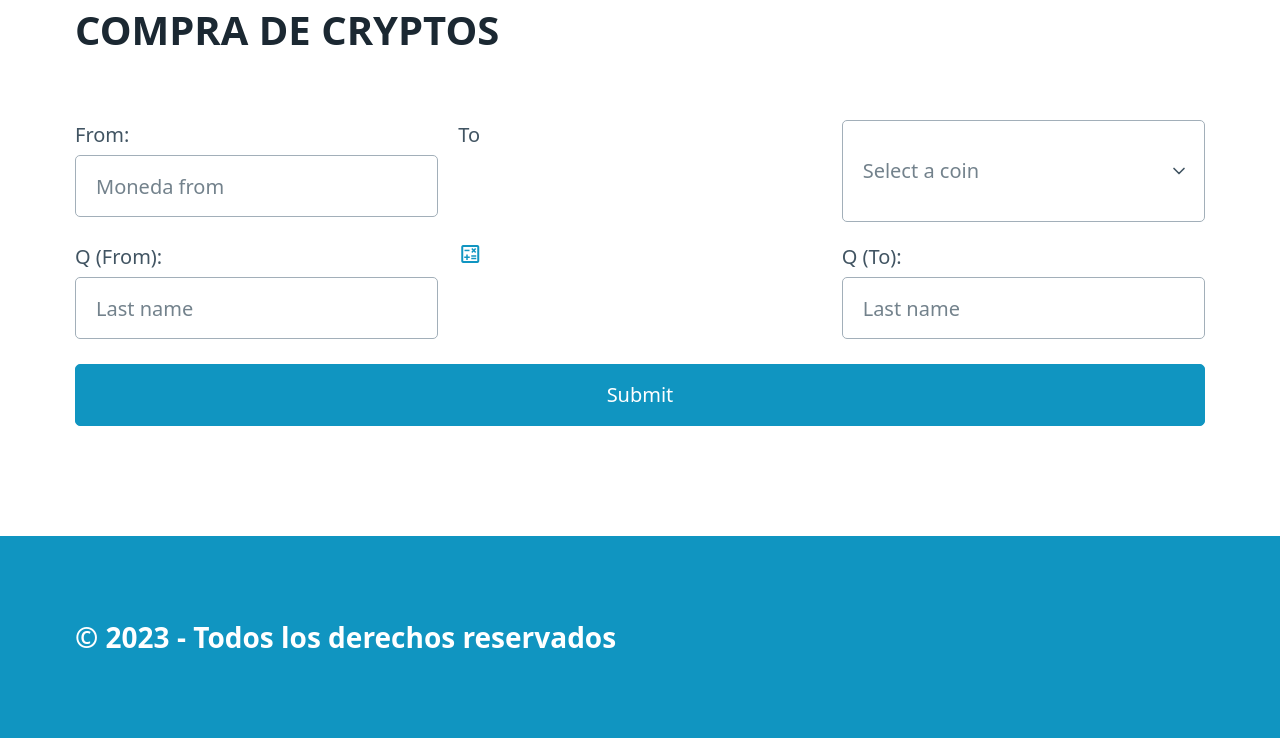
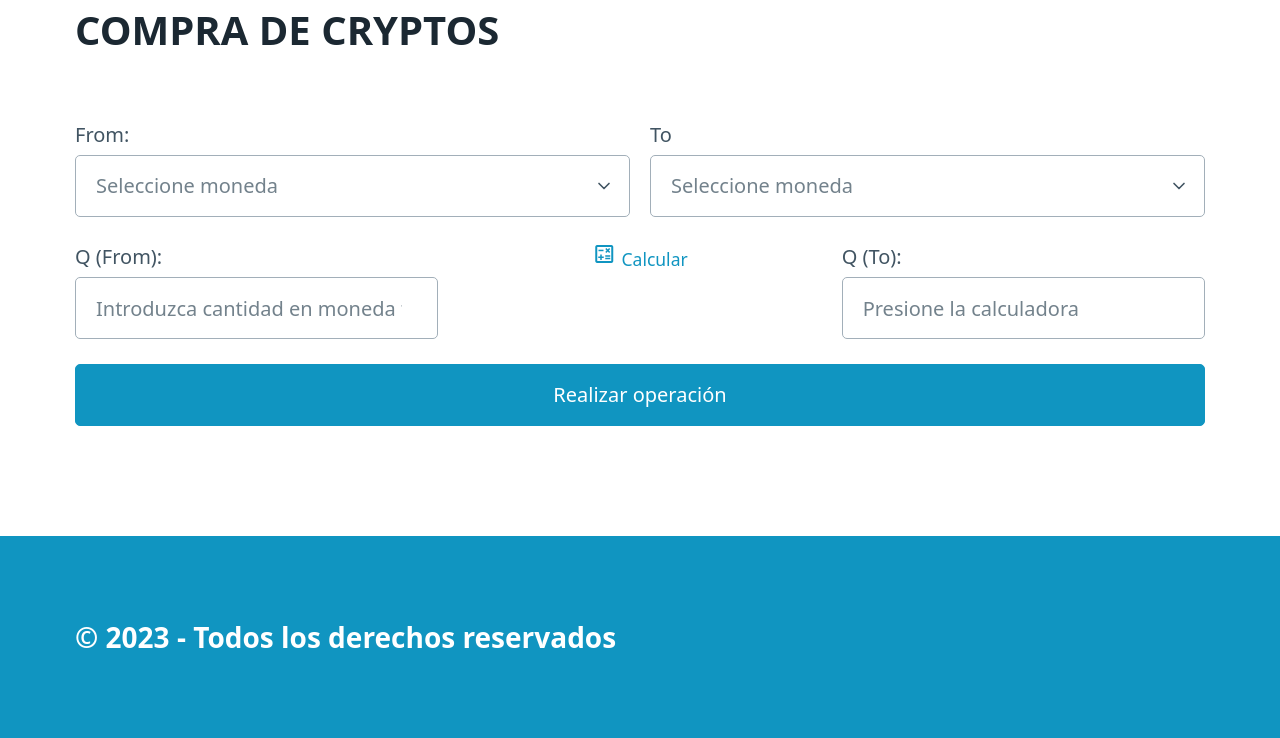
Before and after one commit to inmiti/mycrypto, a Flask app: page /purchase in a window 1280 px wide. Shown: the part 272-1010 px from the top of the page. Run offline with Flask 2, Linux system fonts and the light colour scheme.

Commit message:
Mejorado formulario puchase

```diff
--- a/proyecto/routes.py
+++ b/proyecto/routes.py
@@ -1,5 +1,5 @@
 from proyecto import app
-from flask import render_template
+from flask import render_template,request
 from proyecto.models import select_all
 
 @app.route("/")
@@ -16,6 +16,9 @@ def index():
 '''
 
 
-@app.route("/purchase")
+@app.route("/purchase",methods=["GET","POST"])
 def pursache():
-    return render_template("purchase.html", pageTitle="Compras_Ventas_Intercambios")
+    if request.method == "GET":
+        return render_template("purchase.html", pageTitle="Compras_Ventas_Intercambios")
+    else:
+        return "esto es un post"
--- a/proyecto/static/css/styles.css
+++ b/proyecto/static/css/styles.css
@@ -23,3 +23,8 @@ ul.flashes{
     font-weight: bold;
     font-size: :0.8em;
 }
+
+a.calcular{
+    text-align: center;
+
+}
--- a/proyecto/templates/purchase.html
+++ b/proyecto/templates/purchase.html
@@ -2,45 +2,61 @@
 {% block section %}
 <h1>COMPRA DE CRYPTOS</h1>
 
-<form action="">
+<form action="/purchase" method="post">
     <div class="grid">
 
         <!-- Markup example 1: input is inside label -->
         <label for="moneda_from">
             From:
-        <input type="text" id="moneda_from" name="moneda_from" placeholder="Moneda from" required>
-        </label>
-
-        <label for="moneda_to">
-            To</label>
             <select id="moneda_to" required>
-        <option value="" selected>Select a coin</option>
+            <option value="" selected>Seleccione moneda</option>
             <option>EUR</option>
             <option>BTC</option>
             <option>USDT</option>
             <option>ETH</option>
+            <option>BNB</option>
+            <option>ADA</option>
+            <option>DOT</option>
+            <option>MATIC</option>
             </select>
+        </label>
+
+        <label for="moneda_to">
+            To
+            <select id="moneda_to" required>
+            <option value="" selected>Seleccione moneda</option>
+            <option>EUR</option>
+            <option>BTC</option>
+            <option>USDT</option>
+            <option>ETH</option>
+            <option>BNB</option>
+            <option>ADA</option>
+            <option>DOT</option>
+            <option>MATIC</option>
+            </select>
+        </label>
     </div>
 
     <div class="grid">
         <label for="Q (From)">
             Q (From):
-            <input type="text" id="cantidad_from" name="cantidad_from" placeholder="Last name" required>
+            <input type="number" id="cantidad_from" name="cantidad_from" placeholder="Introduzca cantidad en moneda from" step="0.01" required>
             </label>
 
-            <a href="#">
+            <a class="calcular" href="#">
                 <span class="material-symbols-outlined">
                     calculate
                     </span>
+                    <small>Calcular</small>
                 </a>
 
         <label for="Q (To)">
             Q (To):
-            <input type="text" id="cantidad_to" name="cantidad_to" placeholder="Last name" required>
+            <input type="number" id="cantidad_to" name="cantidad_to" placeholder="Presione la calculadora" step="0.01">
             </label>
     </div>
 
-    <button type="submit">Submit</button>
+    <button type="submit">Realizar operación</button>
 
 
 </form>
```
Also changed, not shown: 1 other file. Lines whose indentation alone changed are shown as unchanged.
